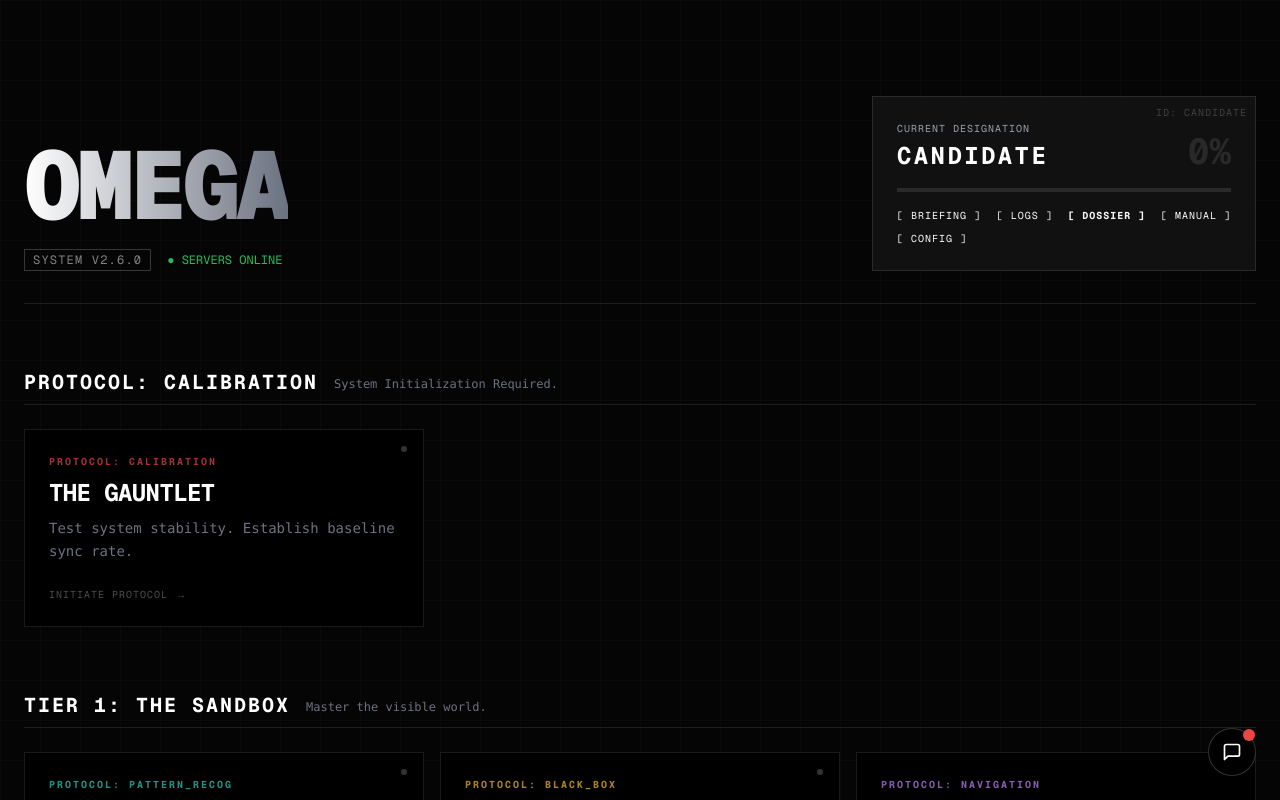
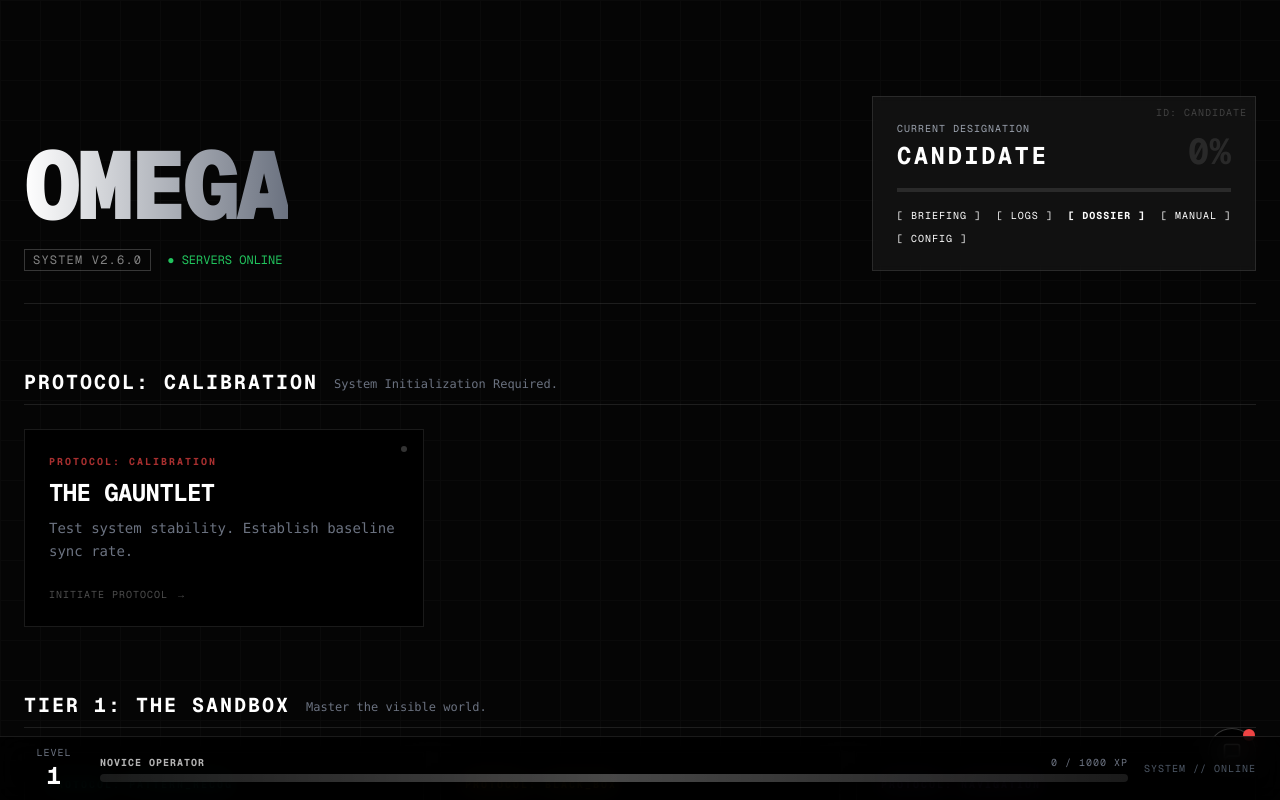
Before and after one commit to hiroshi-tsutsui/ghost-root-terminal, a Next.js app in the folder project_omega/: page / in a window 1280 px wide. Shown: the top 800 px of the page. Built offline with nearby package versions, Linux system fonts and the light colour scheme.

Commit message:
feat(omega): implement XP system v1

```diff
--- /dev/null
+++ b/project_omega/app/components/XPBar.tsx
@@ -0,0 +1,54 @@
+"use client";
+
+import React from 'react';
+import { useProgress } from '../contexts/ProgressContext';
+import { GeistMono } from 'geist/font/mono';
+
+export default function XPBar() {
+  const { xp, level, title } = useProgress();
+
+  // Level calculation logic (matches context)
+  // Level N starts at (N-1)*1000 XP.
+  // Current level progress = (xp % 1000) / 1000
+
+  const progress = (xp % 1000) / 1000 * 100;
+  const nextLevelXp = level * 1000;
+  const currentLevelStartXp = (level - 1) * 1000;
+
+  return (
+    <div className={`fixed bottom-0 left-0 w-full bg-black/80 backdrop-blur-md border-t border-white/10 p-2 z-50 ${GeistMono.className}`}>
+      <div className="max-w-7xl mx-auto flex items-center gap-4 px-4">
+
+        {/* Level Indicator */}
+        <div className="flex flex-col items-center justify-center min-w-[60px]">
+          <span className="text-[10px] text-gray-500 uppercase tracking-widest">Level</span>
+          <span className="text-2xl font-bold text-white">{level}</span>
+        </div>
+
+        {/* Title & Bar */}
+        <div className="flex-1 space-y-1">
+          <div className="flex justify-between items-end text-[10px] uppercase tracking-widest">
+             <span className="text-white/70 font-bold">{title}</span>
+             <span className="text-gray-500">{xp} / {nextLevelXp} XP</span>
+          </div>
+
+          <div className="w-full h-2 bg-white/10 rounded-full overflow-hidden relative">
+            <div
+              className="h-full bg-gradient-to-r from-blue-600 to-purple-500 transition-all duration-1000 ease-out shadow-[0_0_10px_rgba(168,85,247,0.5)]"
+              style={{ width: `${progress}%` }}
+            ></div>
+
+            {/* Subtle scanline effect on bar */}
+            <div className="absolute inset-0 bg-[linear-gradient(90deg,transparent,rgba(255,255,255,0.2),transparent)] animate-[shimmer_2s_infinite]"></div>
+          </div>
+        </div>
+
+        {/* XP Gain Indicator (could be animated later) */}
+        <div className="hidden md:block text-[10px] text-gray-600 uppercase tracking-widest">
+           System // Online
+        </div>
+
+      </div>
+    </div>
+  );
+}
--- a/project_omega/app/layout.tsx
+++ b/project_omega/app/layout.tsx
@@ -3,6 +3,7 @@ import { Inter, Noto_Sans_JP } from "next/font/google";
 import "./main.css";
 import { ProgressProvider } from "./contexts/ProgressContext";
 import { LanguageProvider } from "./contexts/LanguageContext";
+import XPBar from "./components/XPBar";
 
 const inter = Inter({ subsets: ["latin"], variable: "--font-inter" });
 const notoSansJP = Noto_Sans_JP({ subsets: ["latin"], weight: ["400", "500", "700"], variable: "--font-noto-sans-jp" });
@@ -23,9 +24,10 @@ export default function RootLayout({
         <ProgressProvider>
           <LanguageProvider>
             {/* Global Layout - Minimal. Header handled by individual pages for specific protocols. */}
-            <main className="min-h-screen">
+            <main className="min-h-screen pb-20">
               {children}
             </main>
+            <XPBar />
           </LanguageProvider>
         </ProgressProvider>
       </body>
```
